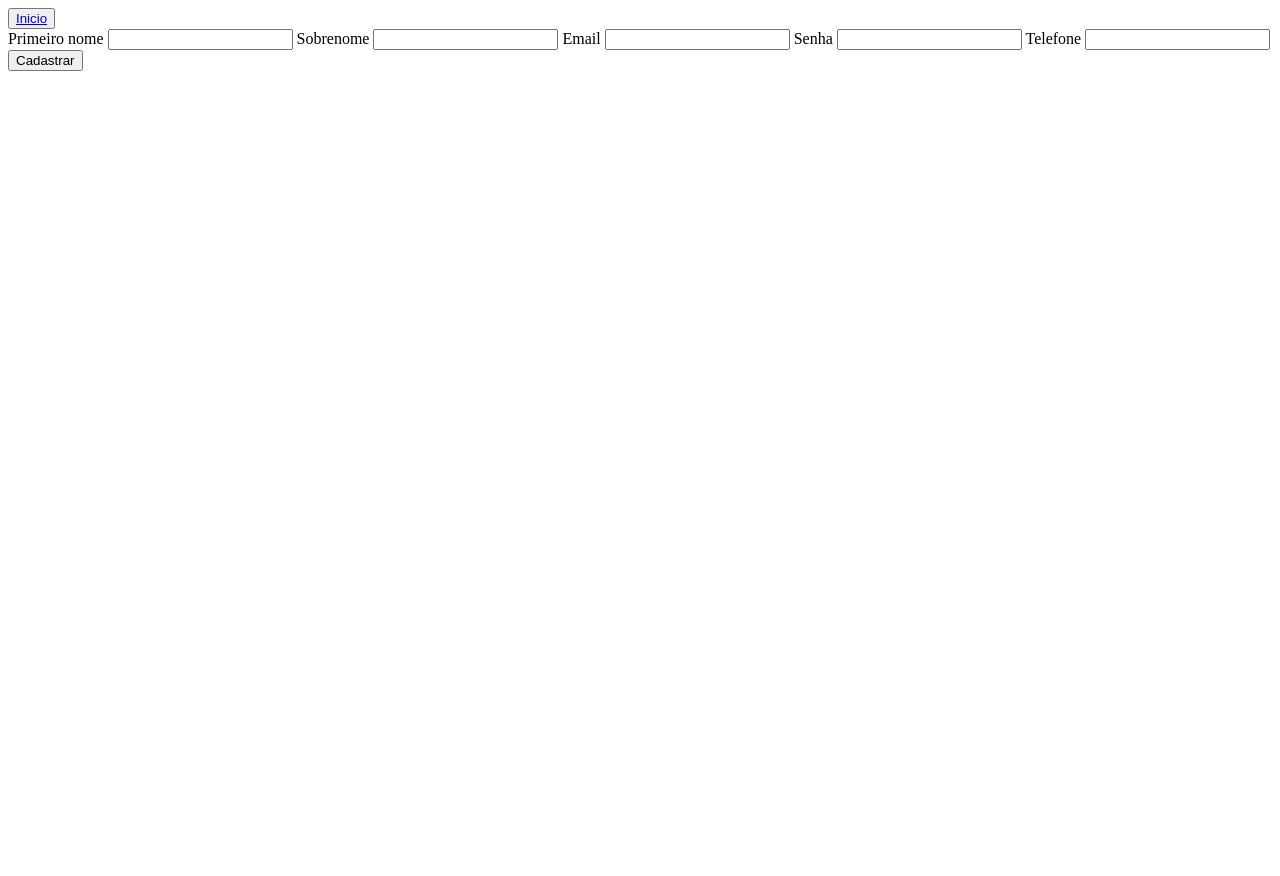
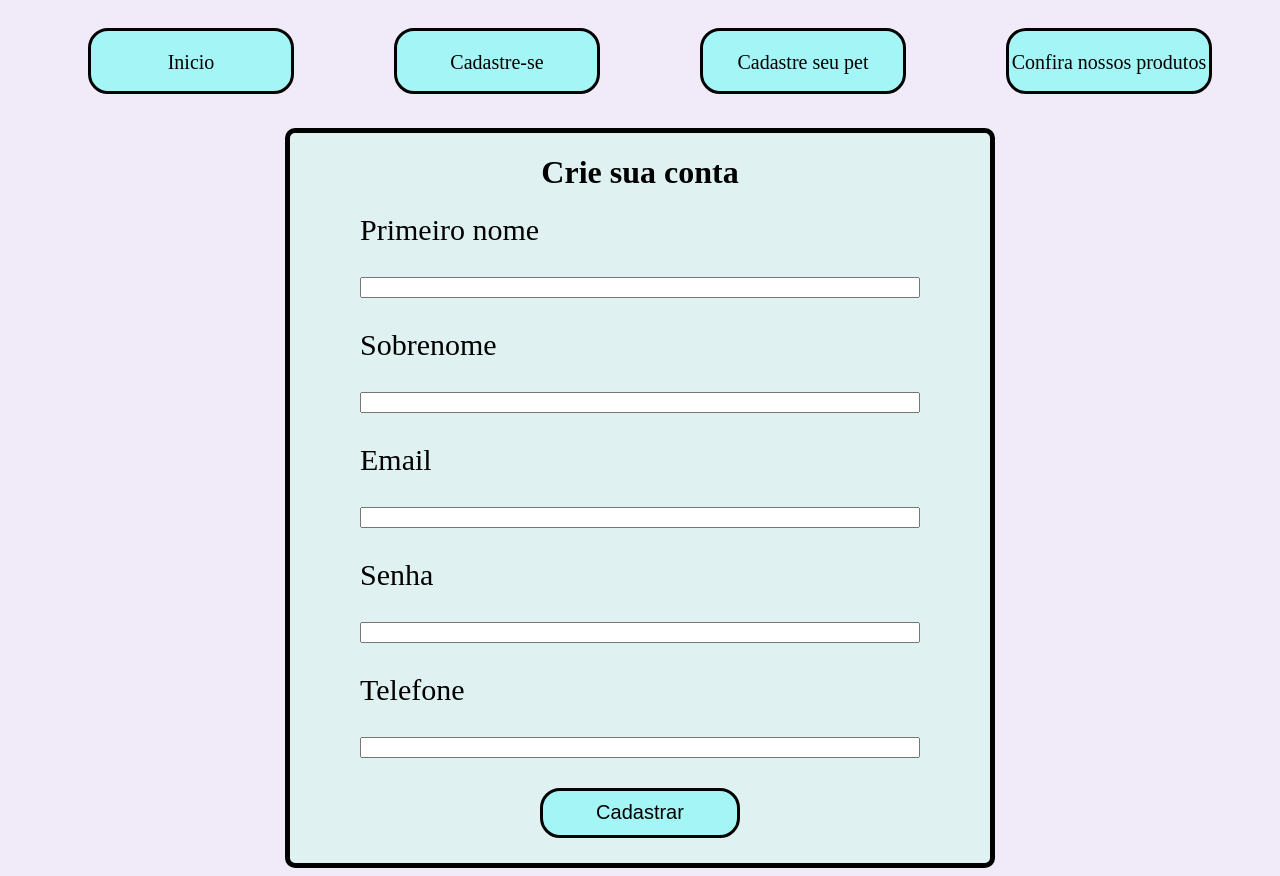
Before and after one commit to Lipecrr/atividade-super-dev, a plain HTML site: page cadastro-cliente.html in a window 1280 px wide. Before the commit the page ends 800 px from the top, so only its background shows below. Drawn offline with Linux system fonts and the light colour scheme.

Commit message:
estilizado pagina cadastro-cliente.html

```diff
--- a/cadastro-cliente.html
+++ b/cadastro-cliente.html
@@ -4,14 +4,24 @@
 <head>
     <meta charset="UTF-8">
     <meta name="viewport" content="width=device-width, initial-scale=1.0">
+    <link rel="stylesheet" href="style.css">
     <title>Cadastro de Cliente</title>
 </head>
 
 <body>
 
-    <button><a href="index.html">Inicio</a></button>
+    <nav class="navegacao">
+        <a href="index.html" class="navegacao-botao">Inicio</a>
+        <a href="cadastro-cliente.html" class="navegacao-botao">Cadastre-se</a>
+        <a href="cadastro-pet.html" class="navegacao-botao">Cadastre seu pet</a>
+        <a href="produtos.html" class="navegacao-botao">Confira nossos produtos</a>
 
-    <form action="salvar-cadastro.php" method="get">
+    </nav>
+
+    <main class="corpo-cadastro-cliente">
+        <div class="cadastro-cliente">
+            <h1>Crie sua conta</h1>
+            <form action="salvar-cadastro.php" method="get" class="form-cadastro-cliente">
 
                 <label for="campo-primeiro-nome">Primeiro nome</label>
                 <input type="text" required id="campo-primeiro-nome" minlength="3" maxlength="25" name="primeiro-nome">
@@ -27,9 +37,12 @@
 
                 <label for="campo-telefone">Telefone</label>
                 <input type="tel" required id="campo-telefone" name="telefone">
-
-        <button type="submit">Cadastrar</button>
+                <div class="div-botao-cadastrar-cliente">
+                <button type="submit" class="botao-cadastrar-cliente">Cadastrar</button>
+                    </div>
             </form>
+        </div>
+    </main>
 </body>
 
 </html>
--- a/style.css
+++ b/style.css
@@ -66,6 +66,54 @@ body {
     background-image: url('assets/laika-lingua.png')
 }
 
+.corpo-cadastro-cliente {
+    display: flex;
+    justify-content: center;
+}
+
+.cadastro-cliente  {
+    display: flex;
+    flex-direction: column;
+    align-items: center;
+    height: 700px;
+    width: 700px;
+    background-color: rgb(224, 241, 241);
+    border: 5px solid;
+    border-radius: 10px;
+    padding-bottom: 30px;
+}
+
+.form-cadastro-cliente {
+    display: flex;
+    flex-direction: column;
+    width: 80%;
+    height: 90%;
+    gap: 30px;
+    font-size: 30px;
+
+}
+
+.div-botao-cadastrar-cliente {
+    display: flex;
+    justify-content: center;
+
+}
+
+.botao-cadastrar-cliente {
+    background-color: rgb(164, 245, 245);
+    width: 200px;
+    height: 50px;
+    border-radius: 20px;
+    font-size: 20px;
+    text-decoration: none;
+    color: black;
+    border: 3px solid;
+}
+
+.botao-cadastrar-cliente:hover {
+    background-color: aquamarine;
+}
+
 .tabelas {
     box-sizing: border-box;
     display: flex;
```
Also changed, not shown: index.html (+0 -1 lines). Lines whose indentation alone changed are shown as unchanged.
